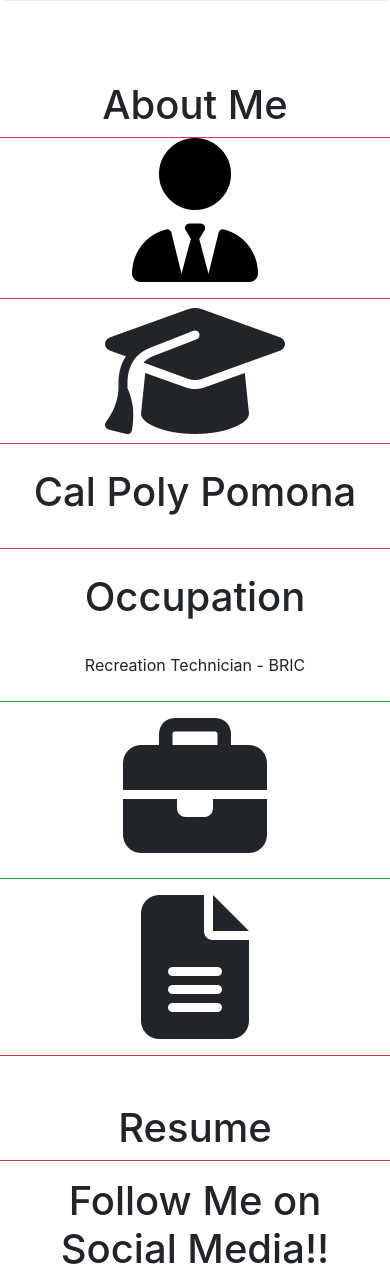
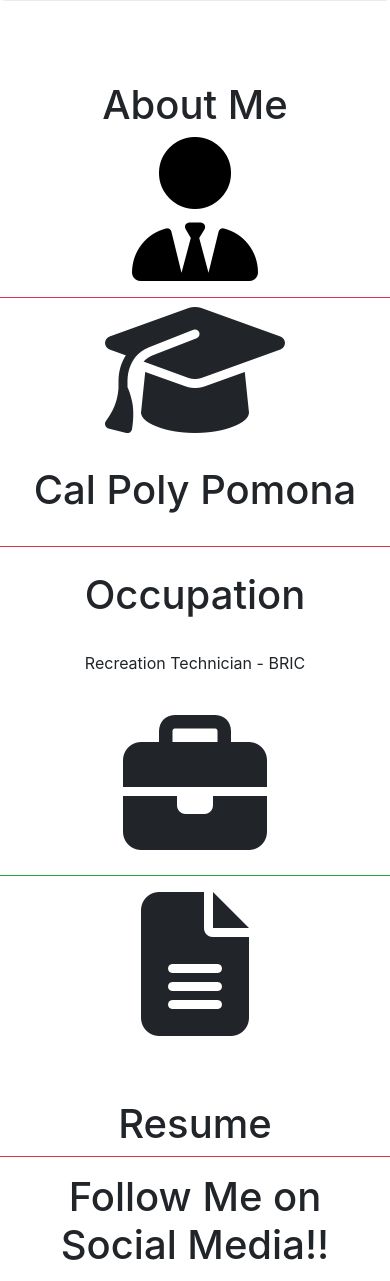
Before and after one commit to mamenjivar/Personal-Website, a web app: file pages/mamenjivar.html in a window 390 px wide. Shown: the part 494-1775 px from the top of the page. Run offline with its HTML, style and script files only (its server is not run), Linux system fonts and the light colour scheme; some libraries are stand-ins or nearby versions.

Commit message:
updating pages with more information, fixed the border-bottom to full row boxes and not individual anymore

```diff
--- a/pages/about.html
+++ b/pages/about.html
@@ -7,6 +7,6 @@
     <title>About Me</title>
 </head>
 <body>
-
+    <h1>YEET   </h1>
 </body>
 </html>
--- a/pages/mamenjivar.html
+++ b/pages/mamenjivar.html
@@ -77,21 +77,21 @@
     <!-- Body of webpage -->
     <div class="container">
         <!-- About Me -->
-        <div class="row content">
-            <div class="col-md-6 text-center border-bottom border-danger pt-5">
+        <div class="row content border-bottom border-danger">
+            <div class="col-md-6 text-center pt-5">
                 <h1>About Me</h1>
             </div>
-            <div class="col-md-6 border-bottom border-danger text-center pb-3 hover">
+            <div class="col-md-6 text-center pb-3">
                 <a href="about.html"><i class="fas fa-user-tie fa-9x"></i></a>
             </div>
         </div>
 
         <!-- Education -->
-        <div class="row content">
-            <div class="col-md-6 border-bottom border-danger d-flex justify-content-center">
+        <div class="row content border-bottom border-danger">
+            <div class="col-md-6 d-flex justify-content-center">
                 <i class="fas fa-graduation-cap fa-9x"></i>
             </div>
-            <div class="col-md-6 text-center border-bottom border-danger pt-4">
+            <div class="col-md-6 text-center pt-4">
                 <!-- text center -->
                 <h1>Cal Poly Pomona</h1>
                 <br>
@@ -100,23 +100,23 @@
         </div>
 
         <!-- Occupation -->
-        <div class="row content">
-            <div class="col-md-6 border-bottom border-success text-center pt-4 pb-2">
+        <div class="row content border-bottom border-success">
+            <div class="col-md-6 text-center pt-4 pb-2">
                 <h1>Occupation</h1>
                 <br>
                 <p>Recreation Technician - BRIC</p>
             </div>
-            <div class="col-md-6 border-bottom border-success text-center pt-3 pb-3">
+            <div class="col-md-6 text-center pt-3 pb-3">
                 <i class="fas fa-briefcase fa-9x"></i>
             </div>
         </div>
 
         <!-- Resume -->
-        <div class="row content">
-            <div class="col-md-6 border-bottom border-danger d-flex justify-content-center pt-3 pb-3">
+        <div class="row content border-bottom border-danger">
+            <div class="col-md-6 d-flex justify-content-center pt-3 pb-3">
                 <i class="fas fa-file-alt fa-9x"></i>
             </div>
-            <div class="col-md-6 text-center border-bottom border-danger pt-5">
+            <div class="col-md-6 text-center pt-5">
                 <!-- text center -->
                 <h1>Resume</h1>
             </div>
```
